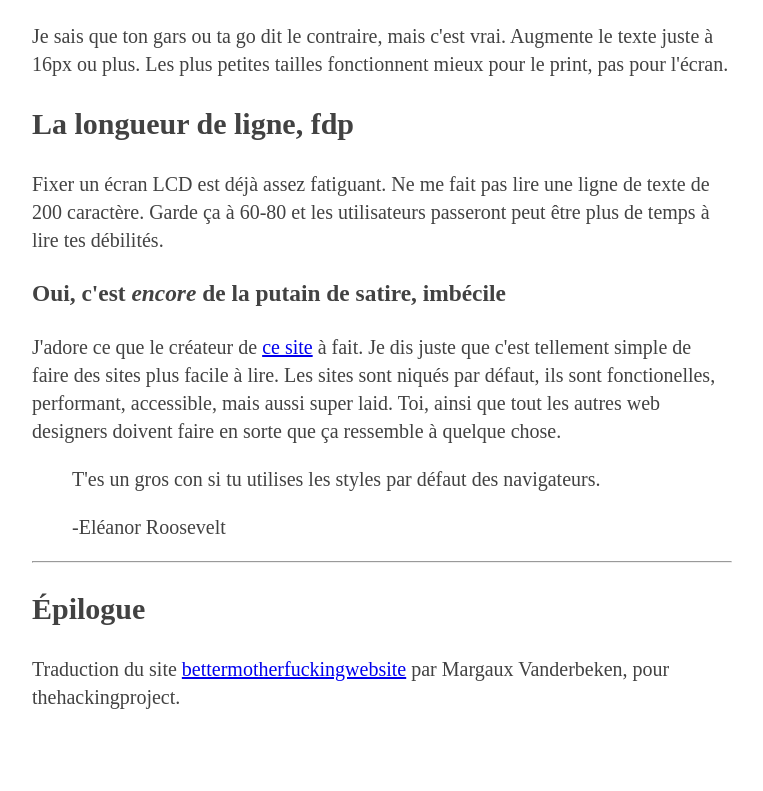
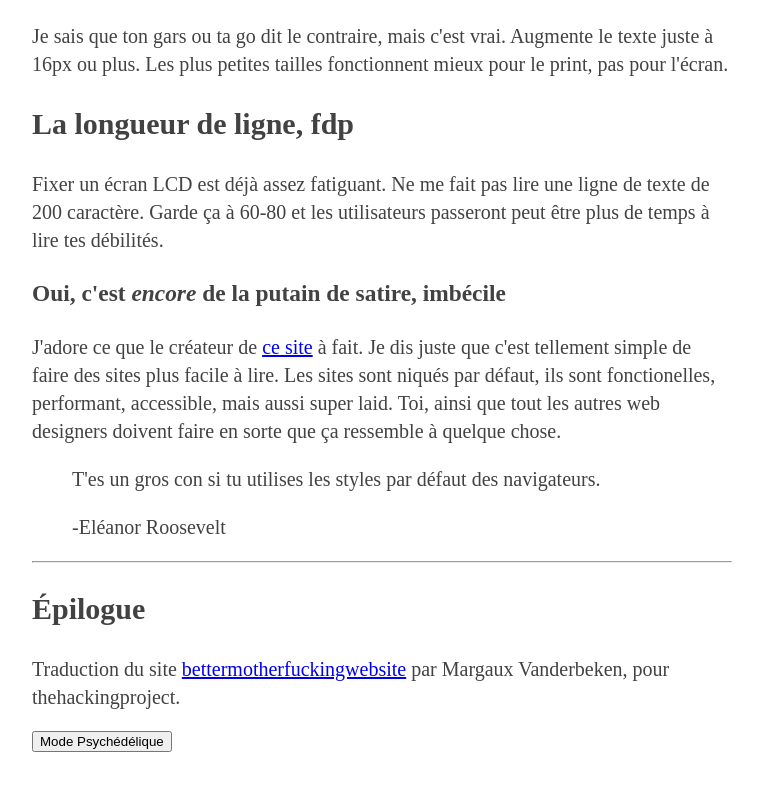
Before and after one commit to MargVander/margscript, a plain HTML site: page index.html in a window 1280 px wide. Shown: the part 1239-2030 px from the top of the page, without its empty margins (258-1021 px from the left). Before the commit the page ends 1990 px from the top, so only its background shows below. Drawn offline with Linux system fonts and the light colour scheme.

Commit message:
Quelques modificatiosn dans le fichier html

```diff
--- a/index.html
+++ b/index.html
@@ -6,9 +6,11 @@
         <link rel="stylesheet" href="style.css">
     </head>
 
-    <body>
+    <body class="psyche">
+        <header>
     	<h1>C'est <em>toujours</em> un putain de website.</h1>
     	<p>Et il est encore mieux que celui du dernier mec.</p>
+    </header>
     	<h2>Franchement, ça prend pas beaucoup d'effort pour améliorer cela</h2>
     	<p><strong>7 putain de trucs.</strong></p>
     	<p>C'est autant de CSS que tu as besoins pour transformer ce bordel grotesque en cette œuvre d'art facile à lire. C'est tellement simple et ça a <em>toujours</em> toute la gloire du site parfait original.</p>
@@ -51,5 +53,9 @@
     		<p>Traduction du site <a href="http://bettermotherfuckingwebsite.com">bettermotherfuckingwebsite</a> par Margaux Vanderbeken, pour thehackingproject.</p>
     	</footer>
         <script src="main.js"></script>
+        <button onclick="fontPsyche()">Mode Psychédélique</button>
+
+
+
     </body>
 </htlm>
```
